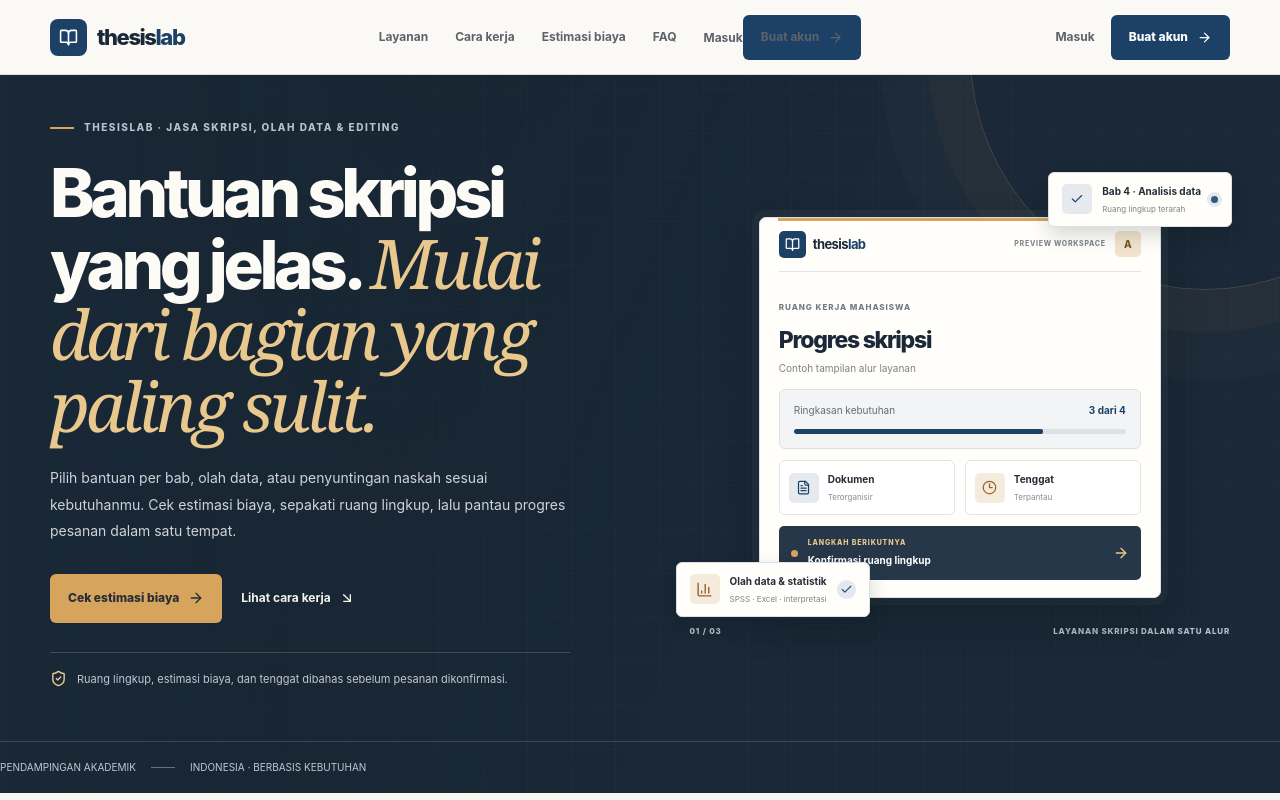
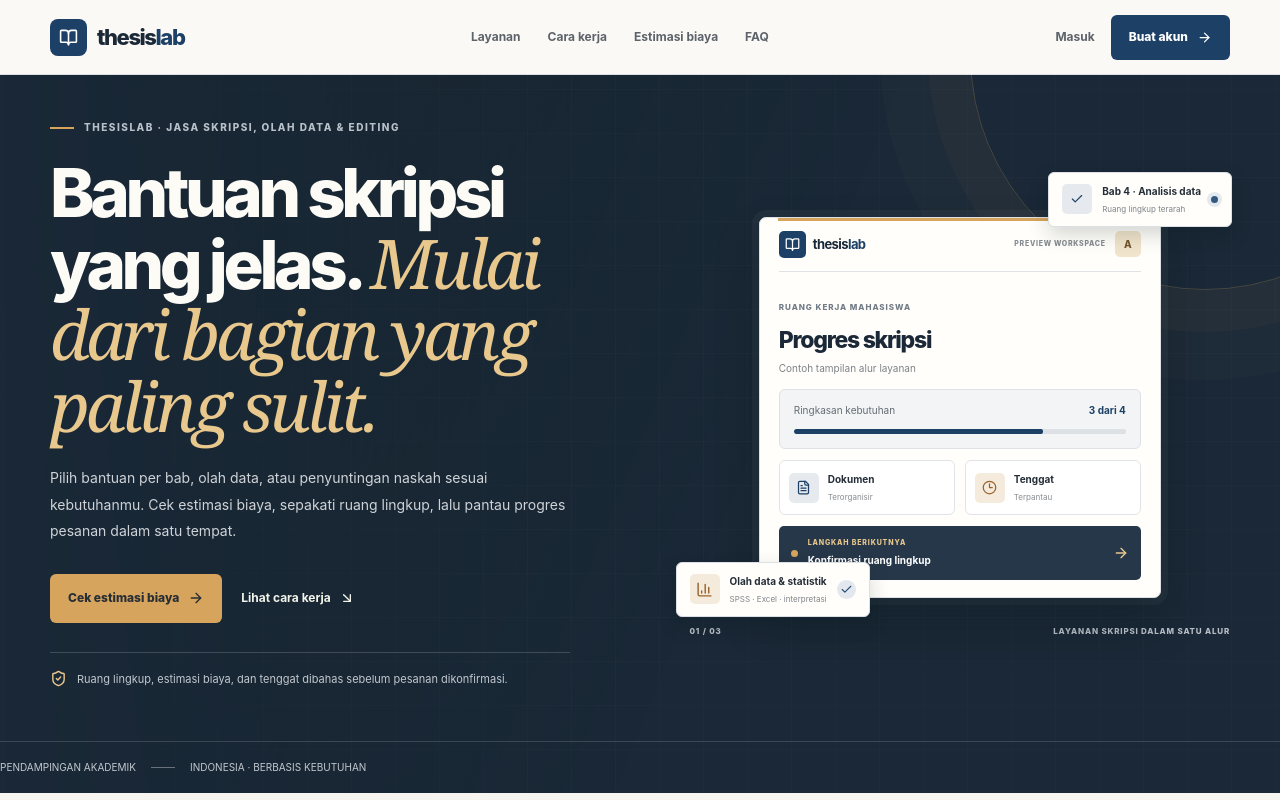
Before and after one commit to aldxynnn/thesislab, a Next.js app: page / in a window 1280 px wide. Shown: the top 800 px of the page. Built offline with nearby package versions, Linux system fonts and the light colour scheme; no server answers.

Commit message:
Remove duplicate registration CTA from mobile navigation

```diff
--- a/app/page.tsx
+++ b/app/page.tsx
@@ -98,10 +98,7 @@ export default function Home() {
             <a href="#cara-kerja" onClick={() => setMobile(false)}>Cara kerja</a>
             <a href="#kalkulator" onClick={() => setMobile(false)}>Estimasi biaya</a>
             <a href="#faq" onClick={() => setMobile(false)}>FAQ</a>
-            <div className="mobile-nav-actions">
-              <a href="/login" className="nav-login">Masuk</a>
-              <a href="/register" className="button button-dark">Buat akun <ArrowRight size={15} /></a>
-            </div>
+            <a href="/login" className="nav-login mobile-login-link">Masuk ke akun</a>
           </div>
           <div className="desktop-nav-actions">
             <a href="/login" className="nav-login">Masuk</a>
```
